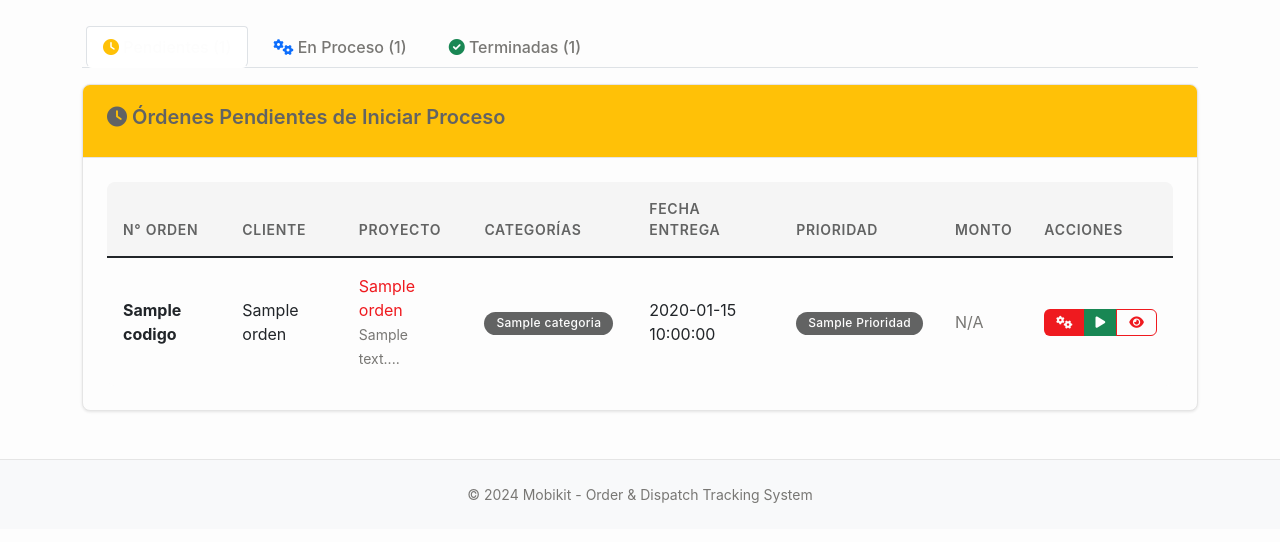
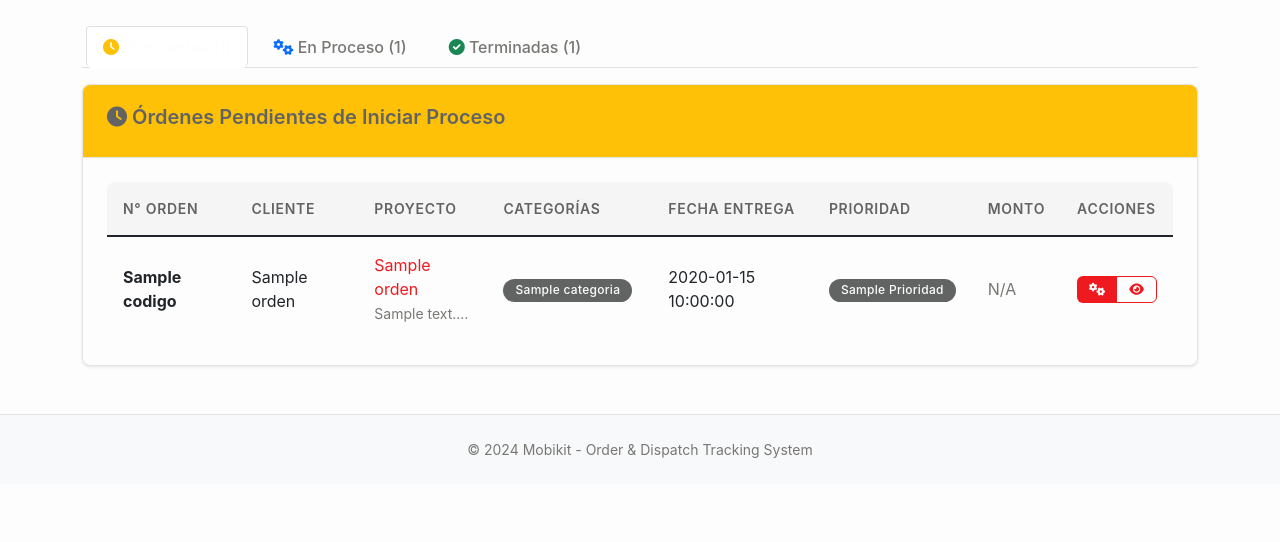
Before and after one commit to mobikitapp/Mobikit-Control-de-Gestion, a Flask app: template templates/ordenes_compra.html in a window 1280 px wide. Shown: the part 166-708 px from the top of the page. Run offline with Flask 3, Linux system fonts and the light colour scheme; the template is opened without the code that fills it: most values are stand-ins (such as "Sample title", 1, 10 or a date in 2020); some libraries are stand-ins or nearby versions.

Commit message:
Assistant checkpoint: Remove 'Iniciar Proceso' button from pending orders
Assistant generated file changes:
- templates/ordenes_compra.html: Remove the 'Iniciar Proceso' button from pending orders section

---

User prompt:

ELiminar boton de inicio de orden de compra o contrato en "Órdenes Pendientes de Iniciar Proceso"

Replit-Commit-Author: Assistant
Replit-Commit-Session-Id: bcf60b8d-2b9e-4341-aed6-6ef3362b8e7f

```diff
--- a/templates/ordenes_compra.html
+++ b/templates/ordenes_compra.html
@@ -103,9 +103,6 @@
                                     <div class="btn-group">
                                         <button class="btn btn-sm btn-primary" onclick="crearOrdenFabricacion({{ orden.id }})" title="Crear Orden de Fabricación">
                                             <i class="fas fa-cogs"></i>
-                                        </button>
-                                        <button class="btn btn-sm btn-success" onclick="iniciarProceso({{ orden.id }})" title="Iniciar Proceso">
-                                            <i class="fas fa-play"></i>
                                         </button>
                                         <a href="{{ url_for('orden_compra_detalle', orden_id=orden.id) }}" class="btn btn-sm btn-outline-primary" title="Ver detalles">
                                             <i class="fas fa-eye"></i>
```
